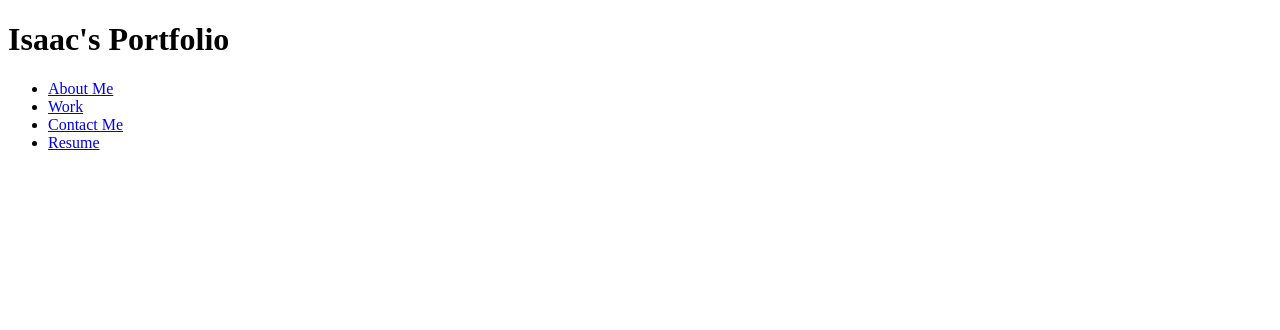
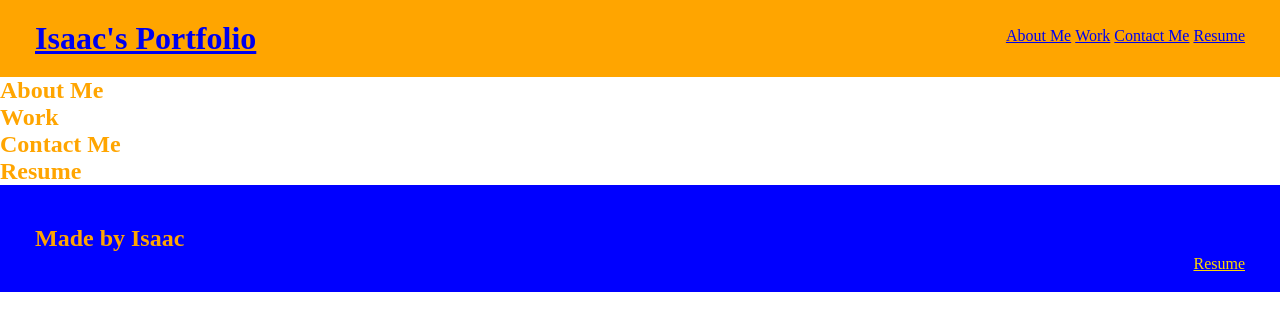
Before and after one commit to isaac11195/portfolio, a plain HTML site: page index.html in a window 1280 px wide. Drawn offline with Linux system fonts and the light colour scheme.

Commit message:
<message-that-describes-the-commit>

```diff
--- /dev/null
+++ b/assets/css/style.css
@@ -0,0 +1,48 @@
+* {
+    margin: 0;
+    padding: 0;
+    box-sizing: border-box;
+  }
+
+  body {
+      color: #FFA500;
+      font-family: 'Times New Roman', Times, serif;
+  }
+
+  header {
+      padding: 20px 35px;
+      background-color: #FFA500;
+  }
+
+  header h1 {
+      font-weight: bold;
+      font: 36px;
+      color: #0000FF;
+      margin: 0;
+      display: inline;
+  }
+
+  header nav{
+      float: right;
+      margin: 7px 0;
+  }
+
+  header nav ul li {
+      display: inline;
+  }
+
+  footer {
+      background: #0000FF;
+      width: 100%;
+      padding: 40px 35px;
+  }
+
+  footer div {
+      float: right;
+      line-height: 1.5;
+      text-align: right;
+  }
+
+  footer a{
+      color: #FFD700;
+  }
--- a/index.html
+++ b/index.html
@@ -2,13 +2,16 @@
 <html lang="en">
   <head>
     <meta charset="UTF-8" />
+    <link rel="stylesheet" href="./assets/css/style.css" />
     <title>Advance Portfolio</title>
   </head>
 
   <body>
 
     <header>
-    <h1>Isaac's Portfolio</h1>
+    <h1>
+        <a href="/">Isaac's Portfolio</a>
+    </h1>
     <nav>
 
         <ul>
@@ -30,4 +33,38 @@
         </ul>
     </nav>
   </header>
+
+  <!-- hero/jumbotron-->
+
+  <section>
+
+  </section>
+  <!--"about Me" section-->
+  <section>
+      <h2>About Me</h2>
+  </section>
+
+  <!-- "work" section-->
+  <section>
+      <h2>Work</h2>
+  </section>
+
+  <!--"contact me" section-->
+  <section>
+      <h2>Contact Me</h2>
+  </section>
+
+  <!--"resume" section-->
+  <section>
+      <h2>Resume</h2>
+  </section>
+
+  <!--footer-->
+
+  <footer>
+      <h2>Made by Isaac</h2>
+      <div>
+          <a href="#">Resume</a><br />
+      </div>
+  </footer>
   </body>
```
